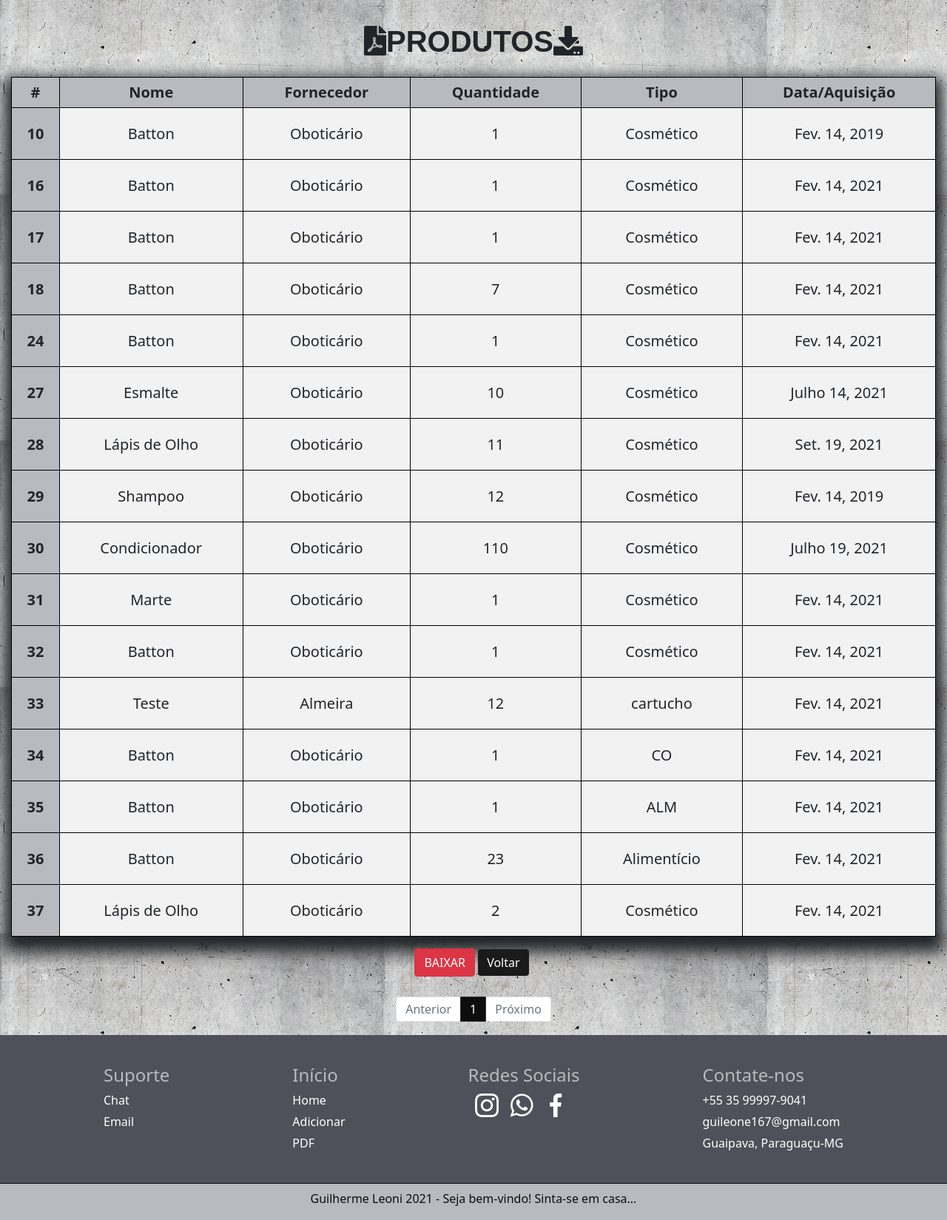
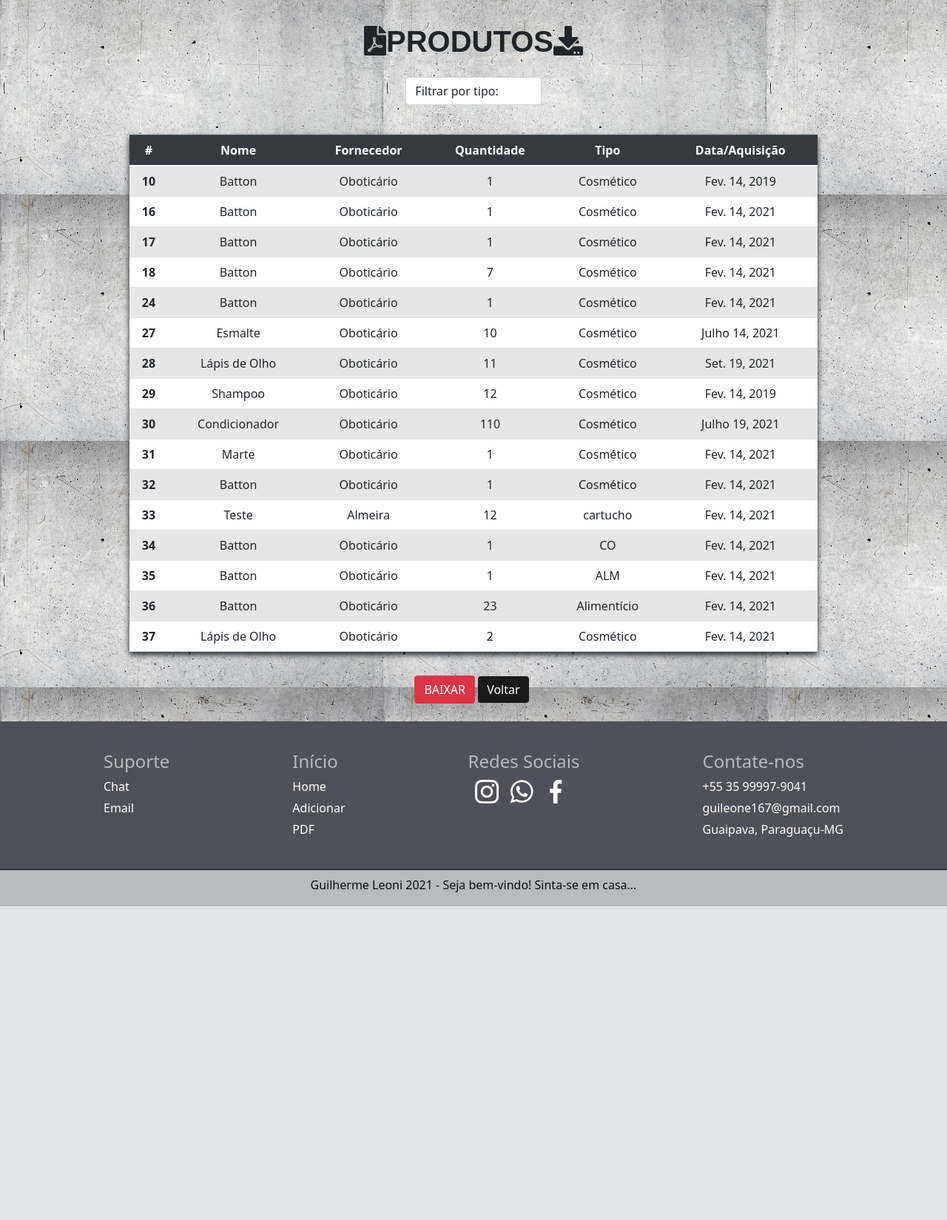
Before and after one commit to GuiLeoni14/GerenciarEstoque_DjangoProject, a Django app: page /table/ in a window 1280 px wide. Shown: the part 70-1719 px from the top of the page at 74% size. After the commit the page ends 1295 px from the top, so only its background shows below. Run offline with Django 3.2, Linux system fonts and the light colour scheme; a user stored in the database is signed in; data comes from the database, SQL or seed files in the repository; both versions use the stored data as it was after the commit; some libraries are stand-ins or nearby versions; some web fonts are replaced.

Commit message:
melhorando templates

```diff
--- a/produto/models.py
+++ b/produto/models.py
@@ -4,12 +4,29 @@ from django.db import models
 
 
 class produto(models.Model):
+    STATUS = (
+        ('', 'Selecione:'),
+        ('Cosmético', 'Cosmético'),
+        ('Industrial', 'Industrial'),
+        ('Alimentício', 'Alimentício'),
+    )
+    ESTADOS = (
+        ('Disponível', 'Disponível'),
+        ('Vendido', 'Vendido'),
+    )
     nome = models.CharField(max_length=100)
-    tipo = models.CharField(max_length=100)
-    descricao = models.CharField(max_length=100)
+    tipo = models.CharField(
+        max_length=100,
+        choices=STATUS,
+        )
+    descricao = models.CharField(max_length=100)#textfild
     data = models.DateField()
     fornecedor = models.CharField(max_length=100)
     quantidade = models.IntegerField(max_length=100)
+    estado = models.CharField(
+        max_length=12,
+        choices=ESTADOS,
+        )
     criado_em = models.DateTimeField(auto_now_add=True)
     editado_em = models.DateTimeField(auto_now=True)
 
--- a/produto/static/css/styles.css
+++ b/produto/static/css/styles.css
@@ -82,6 +82,22 @@
     color: #0D0D0D;
     font-size: 17px;
   }
+
+  .vendido{
+      background-image:url(../img/background.jpg);
+  }
+
+  #fa-coins {
+    color: #737272;
+    margin-top: 6px;
+    margin-left: 8px;
+    font-size: 30px;
+  }
+
+  .vendido #fa-coins {
+    color: #077c07;
+  }
+
 /* FORM */
 
   #form{
@@ -362,34 +378,34 @@
 
 /* TABELA VIEW */
 
-  #dados table,
-  #dados th,
-  #dados td{
+  .dado table,
+  .dado th,
+  .dado td{
     border: 1px solid black;
     border-collapse: collapse;
   }
 
-  #dados th,
-  #dados td{
+  .dado th,
+  .dado td{
     padding: 5px;
     text-align: center;
   }
-  #dados table{
+  .dado table{
     box-shadow: 0 10px 20px 10px;
     transform: scale(1);
     background-color: #F2F2F2;
   }
-  #dados td{
+  .dado td{
     height: 70px;
     width: 1000px;
     font-size: 20px;
   }
-  #dados th{
+  .dado th{
       width: 300px;
       font-size: 20px;
       background-color: #B8BABF;
   }
-  #dados caption{
+  .dado caption{
     caption-side: top;
     font-size: 40px;
     color: #000;
--- a/produto/static/js/scripts.js
+++ b/produto/static/js/scripts.js
@@ -20,6 +20,9 @@ $(document).ready(function(){
     var baseUrl = window.location.origin + '/';
     var filter = $('#filter');
     var filterAlf = $('#filterAlf');
+    var baseUrl_tipo_produto = window.location.origin + '/table';
+    var tipo_produto = $('#tipo_produto');
+
 
     $(filter).change(function() {
        var filter = $(this).val();
@@ -32,4 +35,11 @@ $(document).ready(function(){
        console.log(filterAlf)
        window.location.href = baseUrl + '?filterAlf=' + filterAlf;
     });
+
+    $(tipo_produto).change(function() {
+        var tipo_produto = $(this).val();
+        console.log(tipo_produto)
+        window.location.href = baseUrl_tipo_produto + '?tipo_produto=' + tipo_produto;
+     });
+
 });
--- a/produto/templates/produtos/index.html
+++ b/produto/templates/produtos/index.html
@@ -54,7 +54,7 @@
             <tbody>
 {% if db %}
             {% for dbs in db %}
-              <tr id="items">
+              <tr id="items" {% if dbs.estado == 'Vendido'%} class="vendido" {% endif %}>
                 <th>{{dbs.id}}</th>
                 <td>{{dbs.nome}}</td>
                 <td>{{dbs.tipo}}</td>
@@ -64,6 +64,7 @@
                     <a href="/view/{{dbs.id}}/" class="btn btn-dark" >Visualizar</a>
                     <a href="/edit/{{dbs.id}}/" class="btn btn-primary" >Editar</a>
                     <a href="/delete/{{dbs.id}}/" class="btn btn-danger btnDel">Deletar</a>
+                    <a href="/changestatus/{{dbs.id}}/"><i class="fas fa-money-bill-wave" id="fa-coins"></i></a>
                 </td>
               </tr>
             {% endfor %}
@@ -125,6 +126,7 @@
                     <a href="/view/{{dbs.id}}/" class="btn btn-dark" >Visualizar</a>
                     <a href="/edit/{{dbs.id}}/" class="btn btn-primary" >Editar</a>
                     <a href="/delete/{{dbs.id}}/" class="btn btn-danger btnDel">Deletar</a>
+                    <a href="/changestatus/{{dbs.id}}/"><i class="fas fa-money-bill-wave" id="fa-coins"></i></a>
                 </td>
               </tr>
             {% endfor %}
--- a/produto/templates/produtos/table.html
+++ b/produto/templates/produtos/table.html
@@ -6,8 +6,17 @@
     <div class="col-8 m-auto mt-4 pt-2 pb-2 text-center">
         <h1><i class="fas fa-file-pdf"></i>PRODUTOS<i class="fas fa-download"></i></h1>
     </div>
-    <div class="col-12 m-auto pt-2 pb-2 text-center" id="dados">
-        <table>
+    <div class="col-2 m-auto mb-4 pt-2 pb-2 text-center">
+        <select name="tipo_etiqueta" id="tipo_produto" class="form-control">
+            <option value="">Filtrar por tipo:</option>
+            <option value="Alimentício">Alimentício</option>
+            <option value="Industrial">Industrial</option>
+            <option value="Cosmético">Cosmético</option>
+            <option value="Tudo">Tudo</option>
+        </select>
+    </div>
+    <div class="col-9 m-auto pt-2 pb-2 text-center" id="dados">
+        <table class="table table-striped">
             <thead class="thead-dark">
               <tr>
                 <th scope="col">#</th>
@@ -39,40 +48,4 @@
             <button onclick="history.go(-1);" class="btn btn-info">Voltar</button>
         </p>
     </div>
-    <div class="pagination">
-      <nav aria-label="..." class="pagination">
-          <ul class="pagination">
-              {% if db.has_previous %}
-                  <li class="page-item">
-                      <a class="page-link" href="?page={{db.previous_page_number}}" tabindex="-1" aria-disabled="true" id="anterior">Anterior</a>
-                  </li>
-              {% else %}
-                  <li class="page-item disabled">
-                      <a class="page-link" href="#" tabindex="-1" aria-disabled="true">Anterior</a>
-                  </li>
-              {% endif%}
-
-              {% for num in db.paginator.page_range %}
-                  {% if num == db.number %}
-                      <li class="page-item active">
-                          <a class="page-link" href="#">{{ num }}</a>
-                      </li>
-                  {% else %}
-                      <li class="page-item">
-                          <a class="page-link" href="?page={{num}}" id="num">{{ num }}</a>
-                      </li>
-                  {% endif %}
-              {% endfor %}
-              {% if db.has_next %}
-                  <li class="page-item">
-                      <a class="page-link" href="?page={{db.next_page_number}}" id="proximo">Próximo</a>
-                  </li>
-              {% else %}
-                  <li class="page-item disabled">
-                      <a class="page-link" href="#">Próximo</a>
-                  </li>
-              {% endif %}
-          </ul>
-      </nav>
-  </div>
 {% endblock %}
--- a/produto/templates/produtos/view.html
+++ b/produto/templates/produtos/view.html
@@ -6,7 +6,7 @@
     <div class="col-8 m-auto mt-5 pt-1 pb-1 text-center">
         <h1>Visualização do {{db.nome}}</h1>
     </div>
-    <div class="col-8 m-auto text-center" id="dados">
+    <div class="col-8 m-auto text-center dado" id="dados">
         <table>
           <caption class="text-center">Tabela</caption>
           <tr>
@@ -34,6 +34,10 @@
             <td>{{db.tipo}}</td>
           </tr>
           <tr>
+            <th>Estado</th>
+            <td>{{db.estado}}</td>
+          </tr>
+          <tr>
             <th>Data de Aquisição</th>
             <td>{{db.data}}</td>
           </tr>
--- a/produto/views.py
+++ b/produto/views.py
@@ -97,6 +97,8 @@ def form(request):
 def create(request):
     form = produtoForm(request.POST or None)
     if form.is_valid():
+        form = form.save(commit=False)
+        form.estado = 'Disponível'
         form.save()
         return redirect("home")
 
@@ -140,10 +142,45 @@ def view(request, pk):
 @login_required()
 def table(request):
     data = {}
-    data['rc'] = produto.objects.all().order_by('-criado_em')[:5]
-    data['re'] = produto.objects.all().order_by('-editado_em')[:5]
-    data['db'] = produto.objects.all()
-    paginator = Paginator(data['db'], 20)
-    page = request.GET.get('page')
-    data['db'] = paginator.get_page(page)
+    tipo_produto = request.GET.get("tipo_produto")
+    if tipo_produto:
+        if tipo_produto == 'Alimentício':
+            data['rc'] = produto.objects.all().order_by('-criado_em')[:5]
+            data['re'] = produto.objects.all().order_by('-editado_em')[:5]
+            print(tipo_produto)
+            data['db'] = produto.objects.filter(tipo__icontains=tipo_produto).order_by('-data' , '-criado_em')
+
+        elif tipo_produto == 'Cosmético':
+            data['rc'] = produto.objects.all().order_by('-criado_em')[:5]
+            data['re'] = produto.objects.all().order_by('-editado_em')[:5]
+            print(tipo_produto)
+            data['db'] = produto.objects.filter(tipo__icontains=tipo_produto).order_by('-data' , '-criado_em')
+
+        elif tipo_produto == 'Industrial':
+            data['rc'] = produto.objects.all().order_by('-criado_em')[:5]
+            data['re'] = produto.objects.all().order_by('-editado_em')[:5]
+            print(tipo_produto)
+            data['db'] = produto.objects.filter(tipo__icontains=tipo_produto).order_by('-data' , '-criado_em')
+
+        else:
+            data['rc'] = produto.objects.all().order_by('-criado_em')[:5]
+            data['re'] = produto.objects.all().order_by('-editado_em')[:5]
+            data['db'] = produto.objects.all().order_by('-data' , '-criado_em')
+    else:
+        data['rc'] = produto.objects.all().order_by('-criado_em')[:5]
+        data['re'] = produto.objects.all().order_by('-editado_em')[:5]
+        data['db'] = produto.objects.all()
     return render(request, 'produtos/table.html', data)
+
+
+@login_required
+def changeStatus(request, pk):
+    data = {}
+    data["db"] = produto.objects.get(pk=pk)
+
+    if(data['db'].estado == 'Disponível'):
+        data['db'].estado = 'Vendido'
+    else:
+        data['db'].estado = 'Disponível'
+    data['db'].save()
+    return redirect("home")
--- a/project/urls.py
+++ b/project/urls.py
@@ -16,7 +16,7 @@ Including another URLconf
 from collections import namedtuple
 from django.contrib import admin
 from django.urls import path, include
-from produto.views import home, form, create, edit, update, delete, view, table
+from produto.views import home, form, create, edit, update, delete, view, table, changeStatus
 
 urlpatterns = [
     path('admin/', admin.site.urls),
@@ -29,6 +29,7 @@ urlpatterns = [
     path('view/<int:pk>/', view, name='view'),
     path('delete/<int:pk>/', delete, name='delete'),
     path('table/', table, name='table'),
+    path("changestatus/<int:pk>/", changeStatus, name="change-status"),
     #login
     path("accounts/", include("django.contrib.auth.urls")),
 ]
```
Also changed, not shown: db.sqlite3, produto/migrations/0003_alter_produto_tipo.py (added), produto/migrations/0004_auto_20210831_1916.py (added), produto/migrations/0005_alter_produto_descricao.py (added), produto/migrations/0006_alter_produto_tipo.py (added), produto/migrations/0007_produto_estado.py (added), produto/migrations/0008_alter_produto_estado.py (added), produto/static/img/amassado.jpg (added), produto/static/img/vendido.png (added), produto/static/img/vendidos.png (added).
